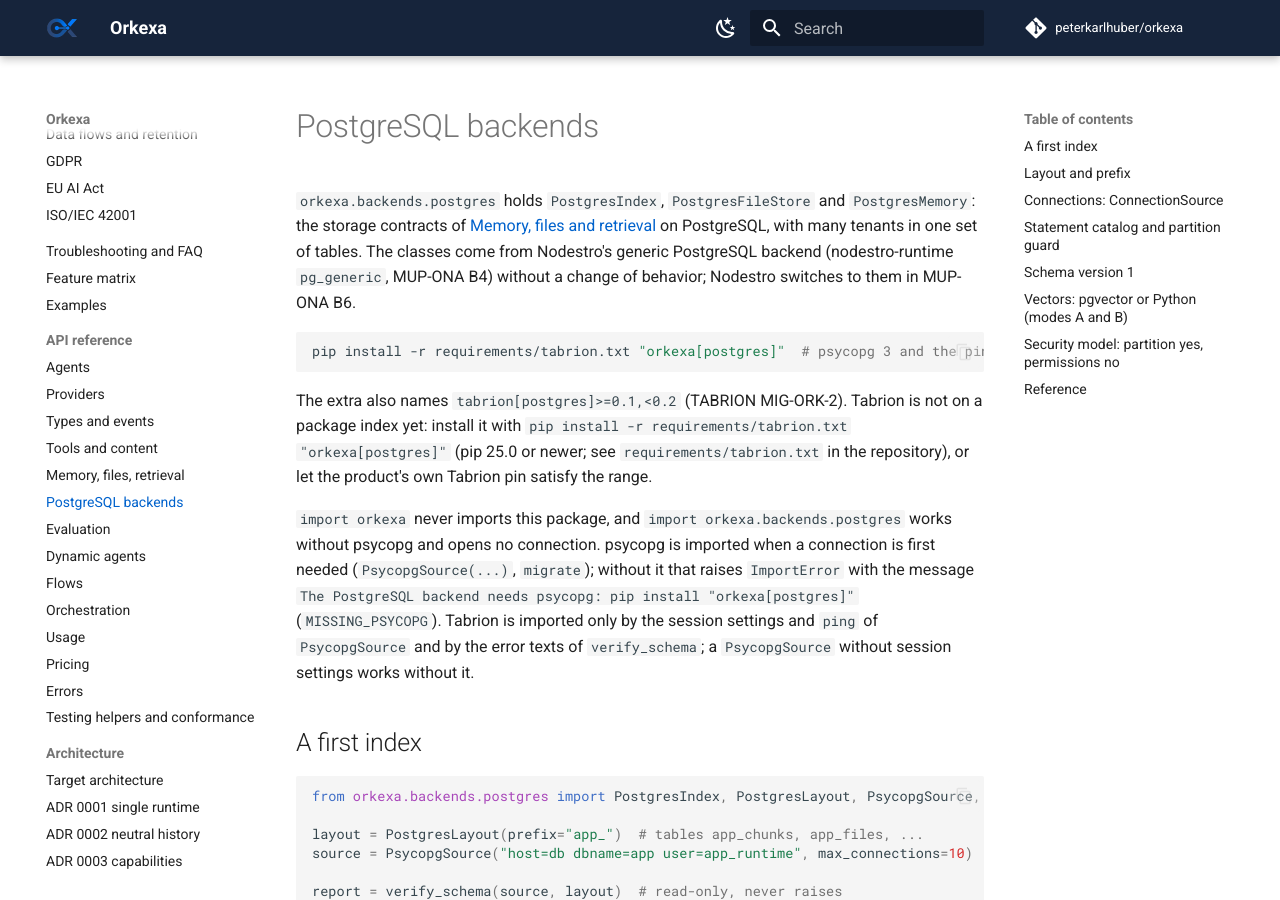
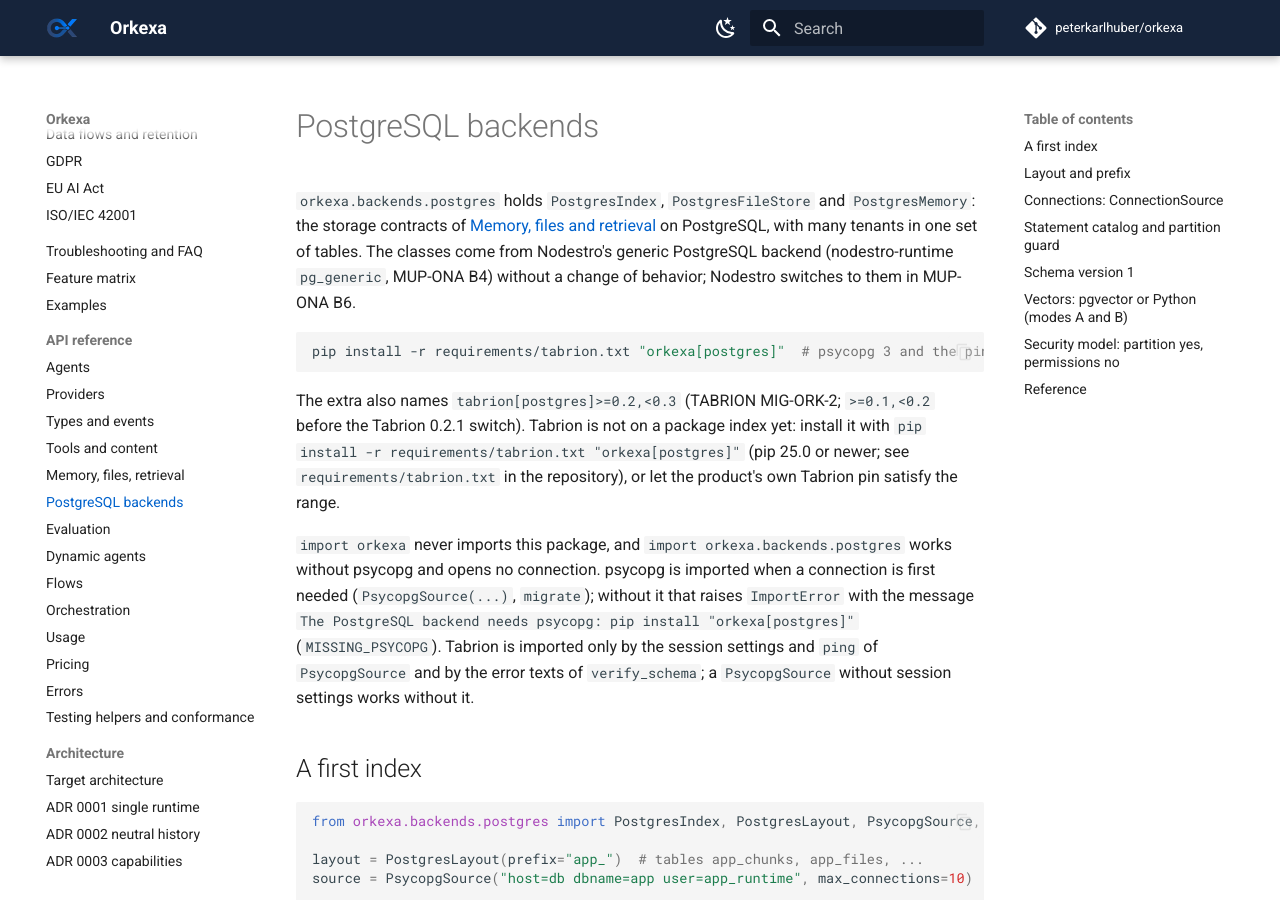
Before and after one commit to peterkarlhuber/orkexa, an MkDocs documentation site: the page built from docs/reference/backends-postgres.md, in a window 1280 px wide and 900 px high. Built offline with MkDocs 1.6.1 and Material for MkDocs 9.7.7, drawn with Linux system fonts in a browser that asks for light colours; comment, search, counter and statistics services are not loaded.

Commit message:
TABRION 0.2.1 switch: require tabrion>=0.2,<0.3, pin af0458d
- pyproject.toml: the core, the extra postgres and the dev extra name
  tabrion>=0.2,<0.3; the import contract "Core modules import only
  tabrion.sqlite and tabrion.errors" also forbids tabrion.profilefile and
  tabrion.schema (new in Tabrion 0.2).
- requirements/tabrion.txt and README pin the Tabrion 0.2.1 final commit
  af0458d54467571abfc1afdd44d76e1f4d727c06.
- test_tabrion_requirements: FINAL_TABRION_COMMITS keeps 0.1.0 and adds
  0.2.1; the probes move to the 0.2 line (upper bound <0.3), plus probes
  for the old 0.1.0 pin and a floor above the pin.
- test_dependency_policy, test_tabrion_source_check, docs and CHANGELOG
  follow. No Orkexa API or behavior change.

Co-Authored-By: Claude Opus 5.5 <noreply@anthropic.com>
Claude-Session: https://claude.ai/code/session_011tY7TAans48GbZAuavtHPL

````diff
--- a/docs/reference/backends-postgres.md
+++ b/docs/reference/backends-postgres.md
@@ -9,9 +9,10 @@ behavior; Nodestro switches to them in MUP-ONA B6.
 pip install -r requirements/tabrion.txt "orkexa[postgres]"  # psycopg 3 and the pinned Tabrion; psycopg needs libpq
 ```
 
-The extra also names `tabrion[postgres]>=0.1,<0.2` (TABRION MIG-ORK-2). Tabrion is not on a package index yet:
-install it with `pip install -r requirements/tabrion.txt "orkexa[postgres]"` (pip 25.0 or newer; see
-`requirements/tabrion.txt` in the repository), or let the product's own Tabrion pin satisfy the range.
+The extra also names `tabrion[postgres]>=0.2,<0.3` (TABRION MIG-ORK-2; `>=0.1,<0.2` before the Tabrion 0.2.1
+switch). Tabrion is not on a package index yet: install it with
+`pip install -r requirements/tabrion.txt "orkexa[postgres]"` (pip 25.0 or newer; see `requirements/tabrion.txt` in
+the repository), or let the product's own Tabrion pin satisfy the range.
 
 `import orkexa` never imports this package, and `import orkexa.backends.postgres` works without psycopg and opens
 no connection. psycopg is imported when a connection is first needed (`PsycopgSource(...)`, `migrate`); without it
````
Also changed, not shown: CHANGELOG.md (+7 -0 lines), README.md (+1 -1 lines), docs/TODO.md (+2 -2 lines), docs/architecture/decisions/0016-product-family-responsibilities.md (+2 -1 lines), docs/development/releasing.md (+2 -2 lines), pyproject.toml (+5 -3 lines), 4 other files.
